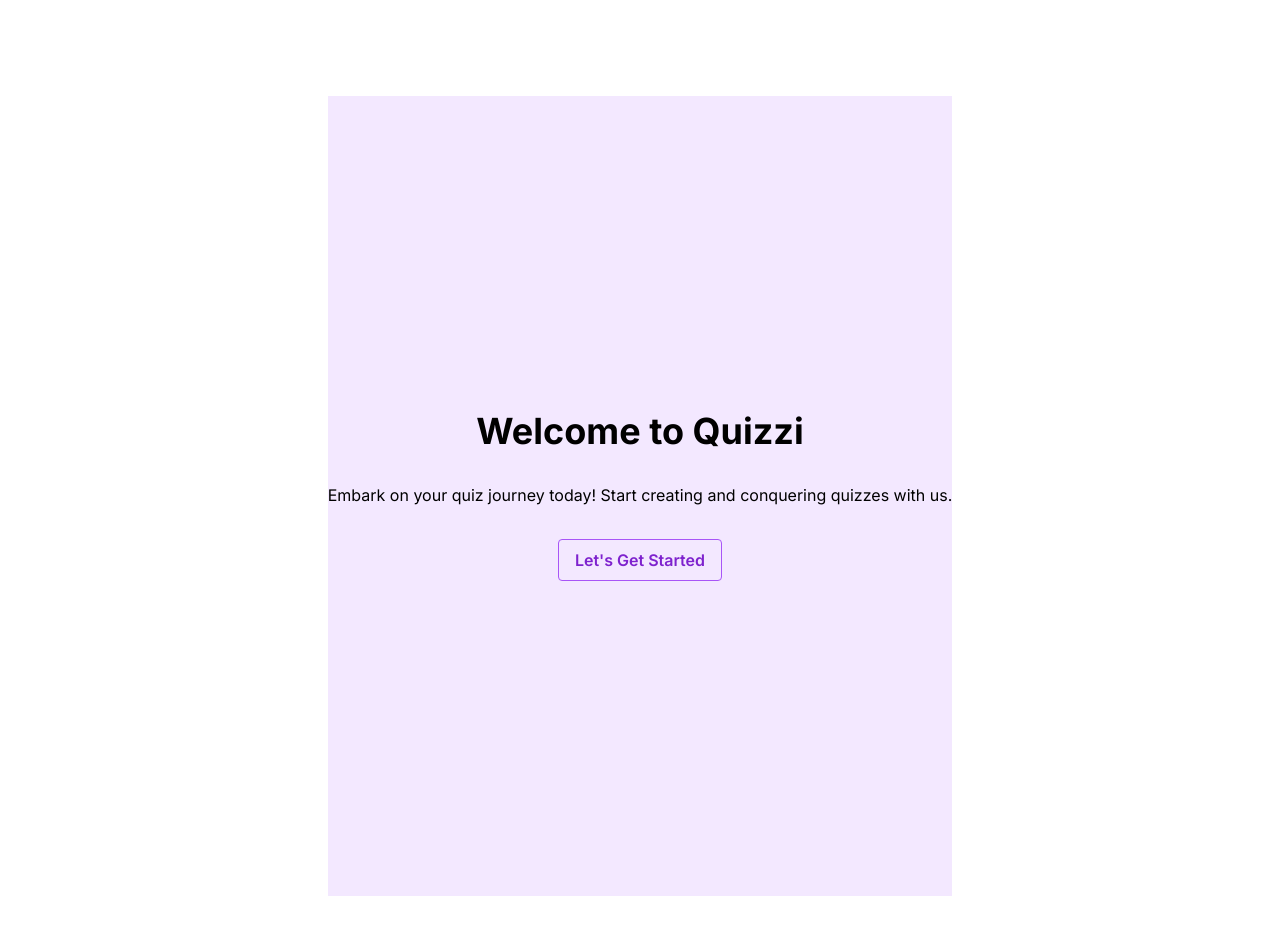
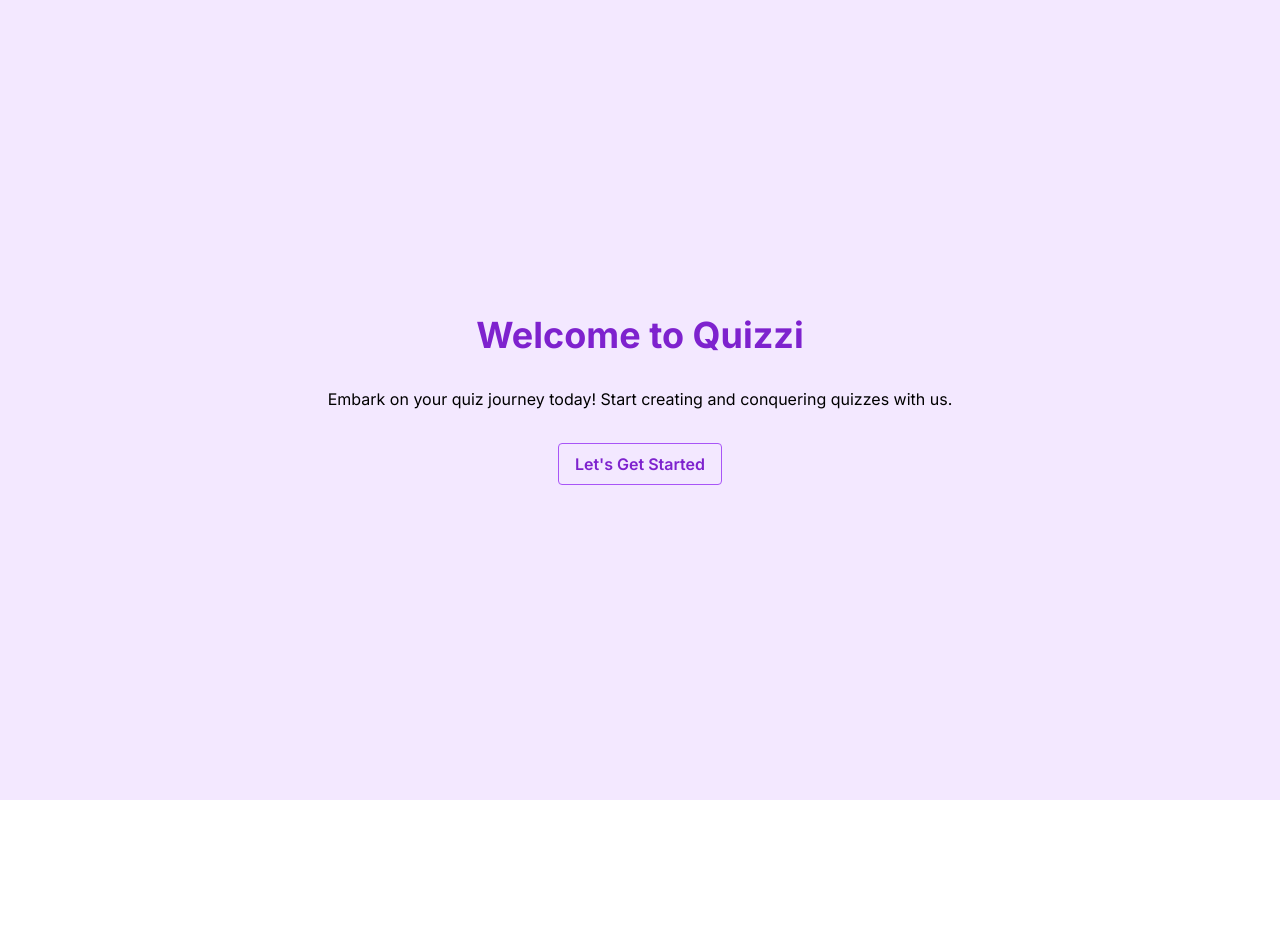
Before and after one commit to mehwishasif01/vulse-quiz-client, a Next.js app in the folder vulse-quiz-client/: page / in a window 1280 px wide. Shown: the top 934 px of the page. After the commit the page ends 800 px from the top, so only its background shows below. Built offline with nearby package versions, Linux system fonts and the light colour scheme.

Commit message:
fix: update  styling for main page

```diff
--- a/vulse-quiz-client/pages/index.tsx
+++ b/vulse-quiz-client/pages/index.tsx
@@ -8,10 +8,12 @@ export default function Home() {
   const router = useRouter();
   return (
     <MainContainer
-      className={`flex min-h-screen flex-col items-center justify-between p-24 ${inter.className}`}
+      className={`w-full min-h-screen flex-col items-center justify-between ${inter.className}`}
     >
       <Container className="bg-purple-100 h-screen flex flex-col justify-center items-center">
-        <Text className="text-4xl font-bold mb-8">Welcome to Quizzi</Text>
+        <Text className="text-purple-700 text-4xl font-bold mb-8">
+          Welcome to Quizzi
+        </Text>
         <Text>
           Embark on your quiz journey today! Start creating and conquering
           quizzes with us.
```
